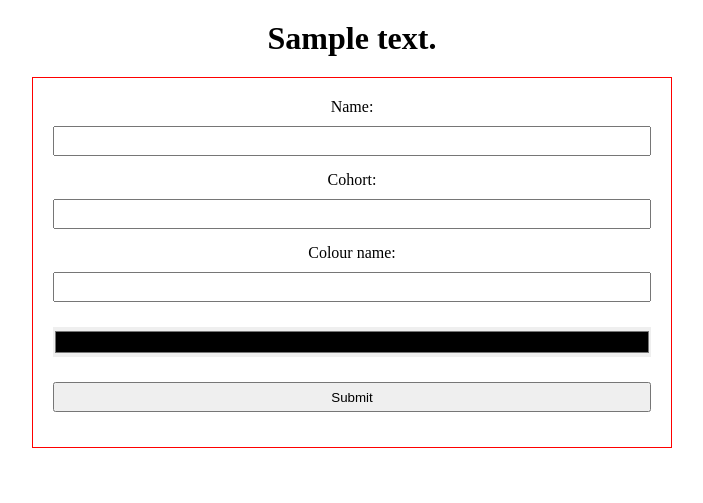
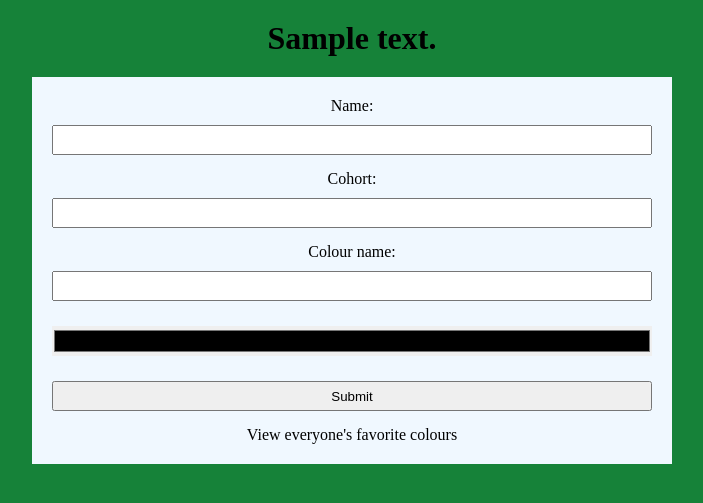
Before and after one commit to Velocima/favourite-colours, a Flask app: template server/templates/index.html in a window 1280 px wide. Shown: the top 503 px of the page, without its empty margins (288-991 px from the left). Run offline with Flask 2, Linux system fonts and the light colour scheme; the template is opened without the code that fills it: most values are stand-ins (such as "Sample title", 1, 10 or a date in 2020).

Commit message:
finish styling

```diff
--- a/server/app.py
+++ b/server/app.py
@@ -1,6 +1,7 @@
 from flask import Flask, jsonify, request, render_template
 from flask_cors import CORS
 from werkzeug.exceptions import NotFound
+import os
 
 
 app = Flask(__name__)
@@ -55,7 +56,9 @@ people_data = [
 
 @app.route('/')
 def root():
-    return render_template('index.html', title="Home", content="bye")
+    if (os.getenv('FLASK_ENV') == 'development'):
+        url = 'http://127.0.0.1:5000/people'
+    return render_template('index.html', title="Home", content="Cohort Colours", url=url)
 
 
 @app.route('/people')
--- a/server/templates/index.html
+++ b/server/templates/index.html
@@ -12,12 +12,14 @@
         padding: 0;
         box-sizing: border-box;
       }
+      body {
+        transition: 1s;
+      }
       h1 {
         text-align: center;
         margin: 20px 0;
       }
       form {
-        border: solid 1px red;
         margin: 20px auto;
         width: 50%;
         display: flex;
@@ -25,6 +27,8 @@
         align-items: center;
         justify-content: center;
         padding: 20px;
+
+        background-color: aliceblue;
       }
       input[type='color'] {
         border: none;
@@ -34,6 +38,10 @@
         width: 100%;
         height: 30px;
         margin: 10px 0px 15px 0px;
+      }
+      a {
+        text-decoration: none;
+        color: black;
       }
     </style>
   </head>
@@ -48,6 +56,7 @@
       <input name="color-name" type="text" id="color-name" required />
       <input name="color" type="color" required />
       <input type="submit" />
+      <a href="{{url}}">View everyone's favorite colours</a>
     </form>
 
     <script>
@@ -86,6 +95,17 @@
         await fetch(`http://${window.location.host}/api/people`, options);
       };
       form.addEventListener('submit', handlesubmit);
+
+      function changeBackgroundColour() {
+        console.log('hey');
+        const r = Math.floor(Math.random() * 256);
+        const g = Math.floor(Math.random() * 256);
+        const b = Math.floor(Math.random() * 256);
+
+        document.querySelector('body').style.background = `rgb(${r},${g},${b})`;
+      }
+
+      setInterval(changeBackgroundColour, 1000);
     </script>
   </body>
 </html>
```
Also changed, not shown: server/templates/people.html (+14 -1 lines).
